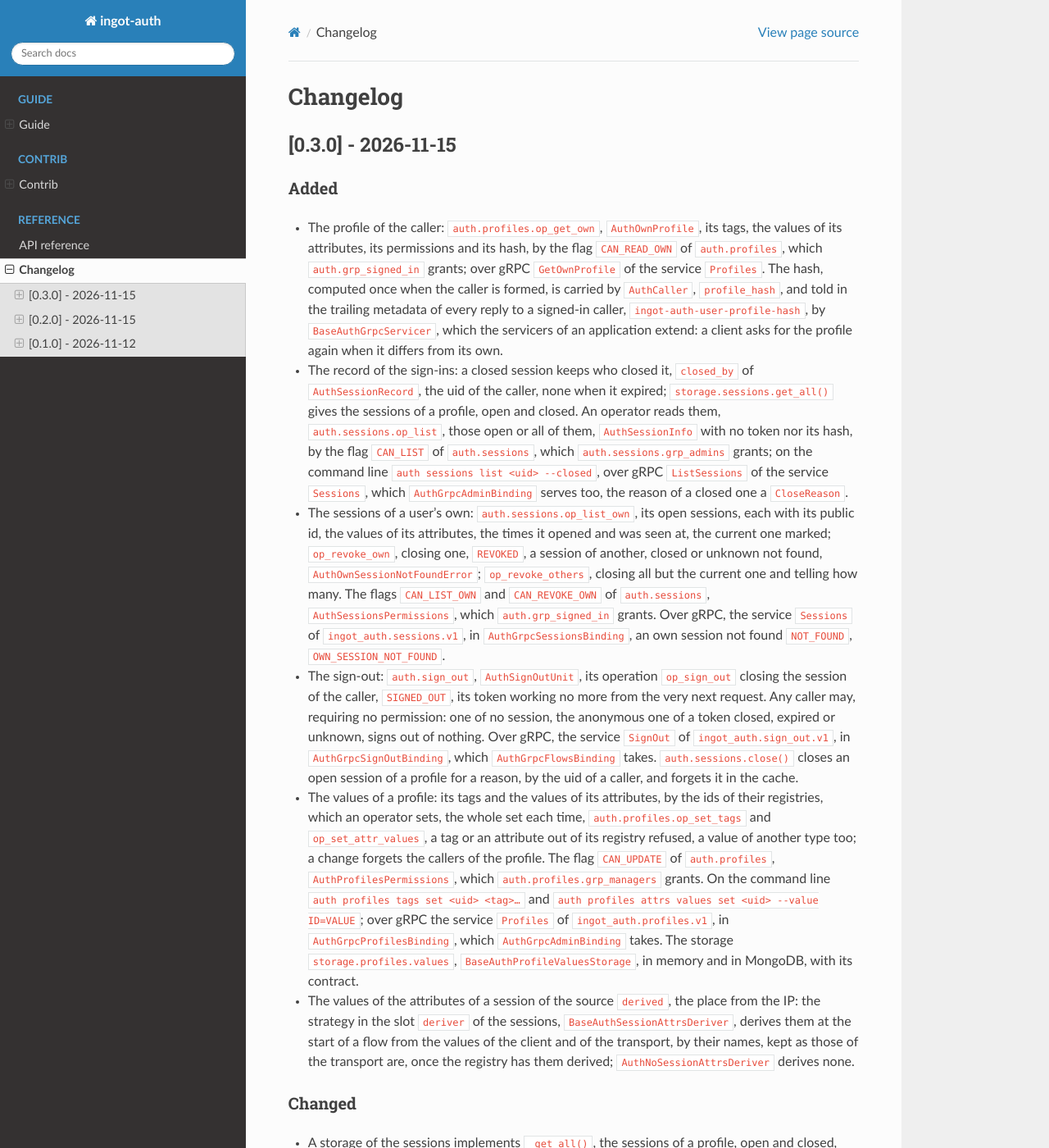
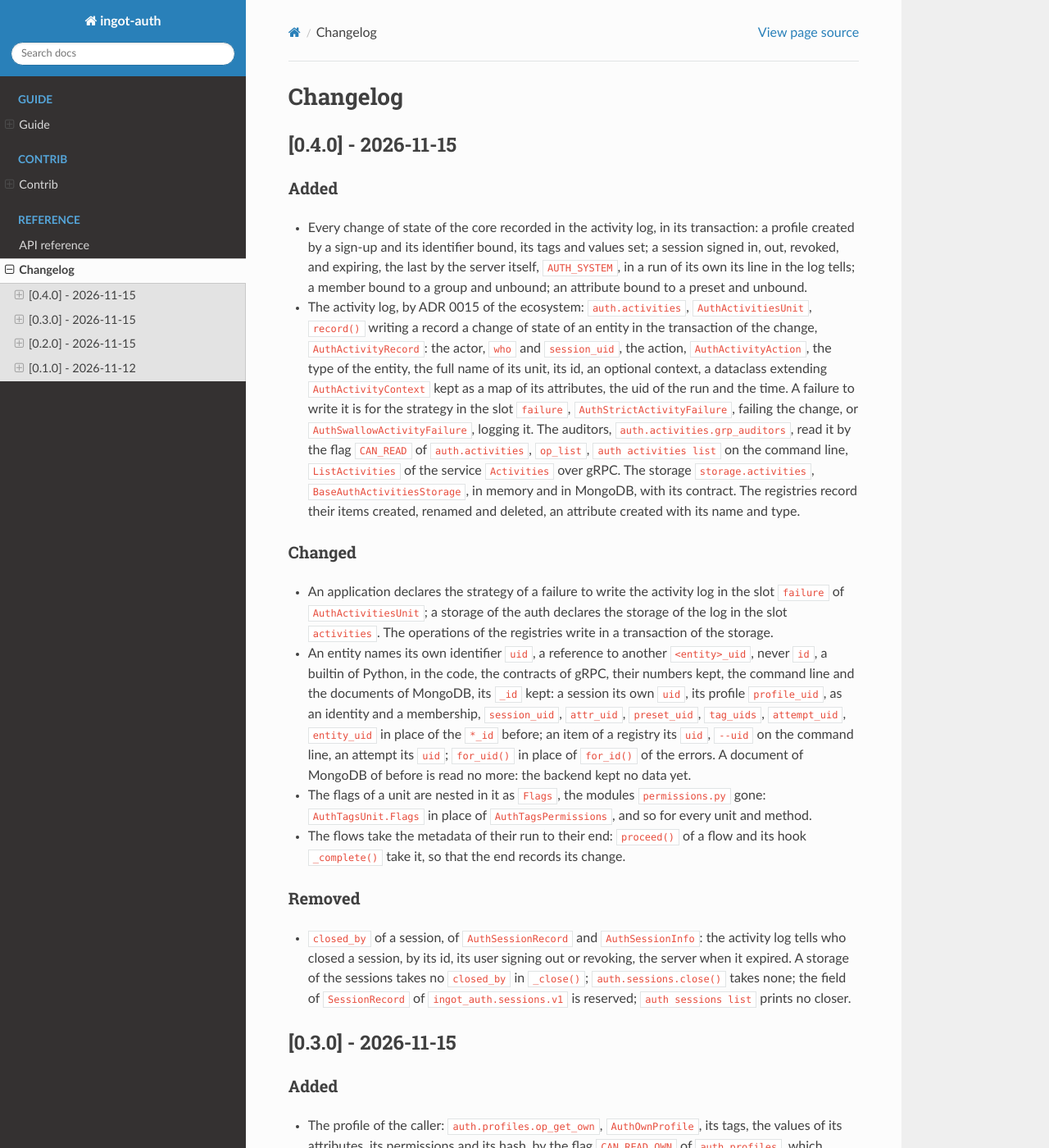
Before and after one commit to ak-ingots/ingot-auth, a Sphinx documentation site: the page built from docs/changelog.md, in a window 1280 px wide and 1400 px high. Shown: the whole window at 82% size. Built offline with Sphinx 7.4.7 and the Read the Docs theme 3.1.0, drawn with Linux system fonts in a browser that asks for light colours; pages that are not in the unit, such as notebooks, are missing from menus.

Commit message:
Release 0.4.0 (#65)
The fourth release of ingot-auth, slice 5 of its design: the activity
log, the core recording its changes of state in it, `closed_by` of a
session dropped, the identifiers named `uid`, the flags nested in their
units. A minor version, breaking, as the changelog tells.

🤖 Generated with [Claude Code](https://claude.com/claude-code)

Co-authored-by: Claude Opus 5.5 <noreply@anthropic.com>

```diff
--- a/CHANGELOG.md
+++ b/CHANGELOG.md
@@ -1,6 +1,60 @@
 # ingot-auth Changelog
 
 <!-- towncrier release notes start -->
+
+## [0.4.0] - 2026-11-15
+### Added
+- Every change of state of the core recorded in the activity log, in its
+  transaction: a profile created by a sign-up and its identifier bound, its
+  tags and values set; a session signed in, out, revoked, and expiring, the
+  last by the server itself, `AUTH_SYSTEM`, in a run of its own its line in
+  the log tells; a member bound to a group and unbound; an attribute bound
+  to a preset and unbound.
+- The activity log, by ADR 0015 of the ecosystem: `auth.activities`,
+  `AuthActivitiesUnit`, `record()` writing a record a change of state of an
+  entity in the transaction of the change, `AuthActivityRecord`: the actor,
+  `who` and `session_uid`, the action, `AuthActivityAction`, the type of the
+  entity, the full name of its unit, its id, an optional context, a
+  dataclass extending `AuthActivityContext` kept as a map of its attributes,
+  the uid of the run and the time. A failure to write it is for the strategy
+  in the slot `failure`, `AuthStrictActivityFailure`, failing the change, or
+  `AuthSwallowActivityFailure`, logging it. The auditors,
+  `auth.activities.grp_auditors`, read it by the flag `CAN_READ` of
+  `auth.activities`, `op_list`, `auth activities list` on the command line,
+  `ListActivities` of the service `Activities` over gRPC. The storage
+  `storage.activities`, `BaseAuthActivitiesStorage`, in memory and in MongoDB,
+  with its contract. The registries record their items created, renamed and
+  deleted, an attribute created with its name and type.
+
+### Changed
+- An application declares the strategy of a failure to write the activity log
+  in the slot `failure` of `AuthActivitiesUnit`; a storage of the auth
+  declares the storage of the log in the slot `activities`. The operations of
+  the registries write in a transaction of the storage.
+- An entity names its own identifier `uid`, a reference to another
+  `<entity>_uid`, never `id`, a builtin of Python, in the code, the
+  contracts of gRPC, their numbers kept, the command line and the documents
+  of MongoDB, its `_id` kept: a session its own `uid`, its profile
+  `profile_uid`, as an identity and a membership, `session_uid`, `attr_uid`,
+  `preset_uid`, `tag_uids`, `attempt_uid`, `entity_uid` in place of the
+  `*_id` before; an item of a registry its `uid`, `--uid` on the command
+  line, an attempt its `uid`; `for_uid()` in place of `for_id()` of the
+  errors. A document of MongoDB of before is read no more: the backend kept
+  no data yet.
+- The flags of a unit are nested in it as `Flags`, the modules
+  `permissions.py` gone: `AuthTagsUnit.Flags` in place of
+  `AuthTagsPermissions`, and so for every unit and method.
+- The flows take the metadata of their run to their end: `proceed()` of a
+  flow and its hook `_complete()` take it, so that the end records its
+  change.
+
+### Removed
+- `closed_by` of a session, of `AuthSessionRecord` and `AuthSessionInfo`: the
+  activity log tells who closed a session, by its id, its user signing out or
+  revoking, the server when it expired. A storage of the sessions takes no
+  `closed_by` in `_close()`; `auth.sessions.close()` takes none; the field of
+  `SessionRecord` of `ingot_auth.sessions.v1` is reserved; `auth sessions
+  list` prints no closer.
 
 ## [0.3.0] - 2026-11-15
 ### Added
--- a/pyproject.toml
+++ b/pyproject.toml
@@ -1,6 +1,6 @@
 [project]
 name = "ingot-auth"
-version = "0.3.0"
+version = "0.4.0"
 description = "Sign-up, sign-in and sessions of the users of Ingots applications."
 readme = "README.md"
 requires-python = ">=3.14"
```
Also changed, not shown: README.md (+3 -2 lines), changelog.d/+activity-log.added.md (deleted, +0 -15 lines), changelog.d/+activity-log.changed.md (deleted, +0 -4 lines), changelog.d/+activity-records.added.md (deleted, +0 -6 lines), changelog.d/+activity-records.changed.md (deleted, +0 -3 lines), changelog.d/+drop-closed-by.removed.md (deleted, +0 -6 lines), changelog.d/+permissions-in-units.changed.md (deleted, +0 -3 lines), changelog.d/+session-uid.changed.md (deleted, +0 -10 lines), docs/index.md (+3 -2 lines), 1 other file.
